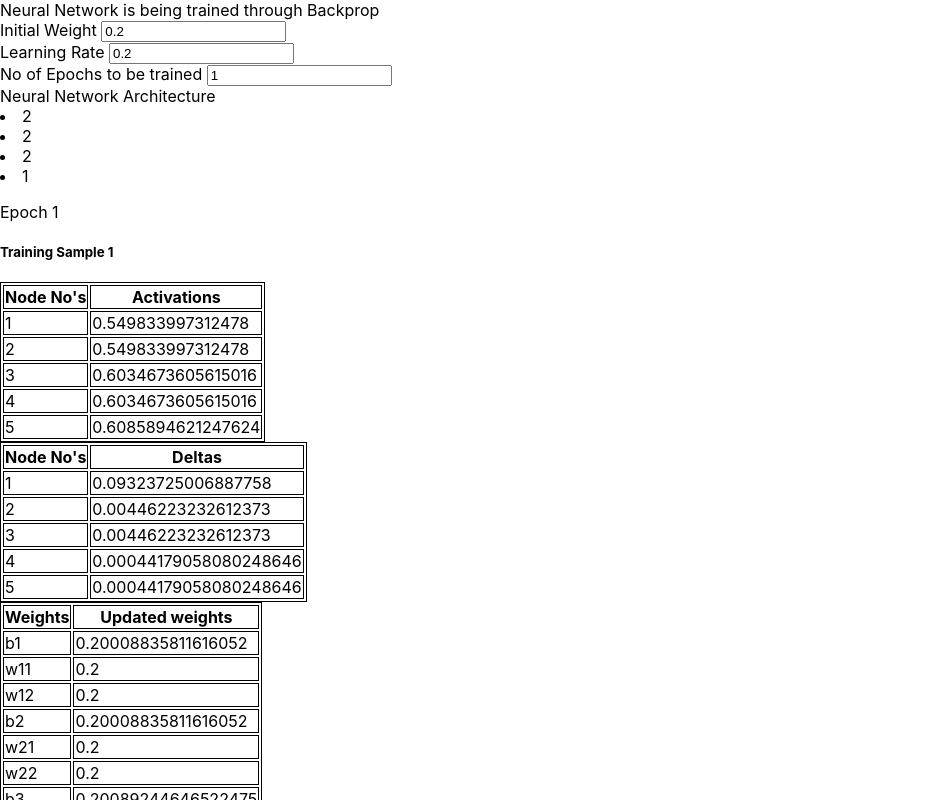
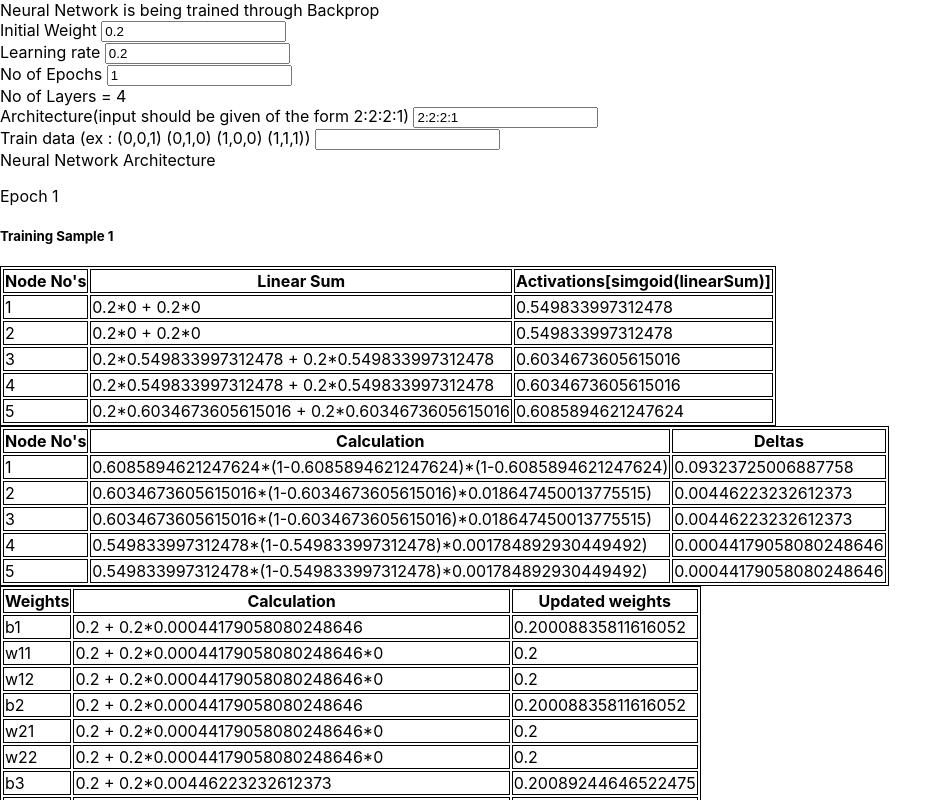
Before and after one commit to aneessh18/backprop-simulator, a React (Create React App) app: page / in a window 1280 px wide. Shown: the top 800 px of the page, without its empty margins (0-952 px from the left). Built offline with nearby package versions, Linux system fonts and the light colour scheme.

Commit message:
add input for network parameters

```diff
--- a/src/App.js
+++ b/src/App.js
@@ -1,13 +1,55 @@
 import {useState} from 'react';
 const simgoid = (x) => 1/(1+Math.exp(-x))
+
+function Input(props)
+{
+  return (
+    <div>
+      <text>{props.name} </text>
+      <input type={props.type} value={props.value===0 ? '':props.value} size={props.hasOwnProperty('size')? props.size : 20}
+      onChange={e => {
+          if(props.type === "number")
+          {
+              let num = parseFloat(e.target.value);
+            if(isNaN(num))
+            num = 0;
+
+            props.setInput(num)
+          }
+          else if(props.parameter === 'arch')
+          {
+            let arch = e.target.value.split(":");
+            props.setInput(arch);
+          }
+          else if(props.parameter === 'trainData')
+          {
+            let trainData = e.target.value.split(' ');
+            console.log(trainData);
+            let buf = []
+            for(let i=0;i<trainData.length;i++)
+            {
+              buf.push(trainData[i].slice(1, trainData[i].length-1).split(',').map(s => parseInt(s)));
+            }
+            // console.log(buf);
+            props.setInput(buf);
+          }
+        }
+      }></input>
+    </div>
+  )
+}
 
 function Backprop(props) {
   const [initialWeight,  setInitialWeight] = useState(props.initialWeight);
   const [learningRate, setLearningRate] = useState(props.learningRate);
   const [epochs, setEpochs] = useState(props.epochs);
-  const trainData = props.trainData;
-  const arch = props.arch;
+  const noOfLayers = props.arch.length;
+  const [trainData, setTrainData] = useState(props.trainData);
+  const [arch, setArch] = useState(props.arch);
 
+  // if the user has entered no of layers then check if its equal to len of arch
+  // if yes then copy the arch numbers
+  // else first layer with no of features then set all of them to 1
   let weights = {};
   let bias = {};
   let activations = {};
@@ -56,19 +98,19 @@ function Backprop(props) {
         {
           let linearSum = 0;
           nodeNo += 1
-          // let linearSumString = '';
+          let linearSumString = '';
           for(let k=0;k<prev;k++)
           {
-            // linearSumString += `${weights[`${nodeNo}${k+1}`]}*${prevActivations[k]}`;
-            // if(k!=prev-1)
-            // linearSumString += ' + ';
+            linearSumString += `${weights[`${nodeNo}${k+1}`]}*${prevActivations[k]}`;
+            if(k!==prev-1)
+            linearSumString += ' + ';
             linearSum += weights[`${nodeNo}${k+1}`]*prevActivations[k];
             consumed[`${nodeNo}${k+1}`] = prevActivations[k];
           }
           linearSum += bias[nodeNo];
-          // forwardOutputs.push(linearSumString);
+
           activations[nodeNo] = simgoid(linearSum);
-          forwardOutputs.push(`${activations[nodeNo]}`);
+          forwardOutputs.push([linearSumString,`${activations[nodeNo]}`]); // push the linear sum and activation
           curActivations.push(activations[nodeNo]);
         }
         // console.log("current activations of this layer are");
@@ -80,7 +122,8 @@ function Backprop(props) {
       // the backpropagation starts
       let backpropOutputs = [];
       deltas[nodeNo] = activations[nodeNo]*(1-activations[nodeNo])*(t-activations[nodeNo]);
-      backpropOutputs.push(`${deltas[nodeNo]}`);
+      let calc = `${activations[nodeNo]}*(1-${activations[nodeNo]})*(${t}-${activations[nodeNo]})`
+      backpropOutputs.push([calc, `${deltas[nodeNo]}`]);
       // console.log(`deltas${nodeNo}`);
       // console.log(deltas[nodeNo]);
       let prevDelta = [nodeNo];
@@ -103,7 +146,8 @@ function Backprop(props) {
           // console.log(cummulativeDelta);
 
           deltas[nodeNo] = activations[nodeNo]*(1-activations[nodeNo])*cummulativeDelta;
-          backpropOutputs.push(`${deltas[nodeNo]}`);
+          calc = `${activations[nodeNo]}*(1-${activations[nodeNo]})*${cummulativeDelta})`
+          backpropOutputs.push([calc, `${deltas[nodeNo]}`]);
         }
         prevDelta = curDelta
       }
@@ -116,12 +160,14 @@ function Backprop(props) {
         let prev = arch[i-1];
         for(let j=0;j<cur;j++)
         {
+          calc = `${bias[nodeNo]} + ${learningRate}*${deltas[nodeNo]}`;
           bias[nodeNo] += learningRate*deltas[nodeNo];
-          weightUpdationOutputs.push(`b${nodeNo} ${bias[nodeNo]}`);
+          weightUpdationOutputs.push([calc, `b${nodeNo} ${bias[nodeNo]}`]);
           for(let k=0;k<prev;k++)
           {
+            calc = `${weights[`${nodeNo}${k+1}`]} + ${learningRate}*${deltas[nodeNo]}*${consumed[`${nodeNo}${k+1}`]}`;
             weights[`${nodeNo}${k+1}`] += learningRate*deltas[nodeNo]*consumed[`${nodeNo}${k+1}`];
-            weightUpdationOutputs.push(`w${nodeNo}${k+1} ${weights[`${nodeNo}${k+1}`]}`);
+            weightUpdationOutputs.push([calc, `w${nodeNo}${k+1} ${weights[`${nodeNo}${k+1}`]}`]);
           }
           nodeNo += 1
         }
@@ -134,10 +180,8 @@ function Backprop(props) {
     epochOutputs.push(trainingOutputs);
   }
   let archOutput = [];
-  for(let i=0;i<arch.length;i++)
-  {
-    archOutput.push(<li key={i}>{arch[i]}</li>);
-  }
+
+   //  it should render the component again
   // epoch outputs
   // training outputs
     //1. forward
@@ -157,16 +201,22 @@ function Backprop(props) {
         outputs.push(<h5>Training Sample {j/3+1}</h5>)
         buf.push(<tr>
           <th>Node No's</th>
-          <th>Activations</th>
+          <th>Linear Sum</th>
+          <th>Activations[simgoid(linearSum)]</th>
         </tr>);
-        for(let k=0;k<epochOutputs[i][j].length;k++) // forward
+        for(let k=0;k<epochOutputs[i][j].length;k++) // forward [0] is linear sum [1] is activation
         {
           buf.push(<tr>
             <td>
               {k+1}
             </td>
             <td>
-              {epochOutputs[i][j][k]}
+              {epochOutputs[i][j][k][0] // linear sums
+              }
+            </td>
+            <td>
+              {epochOutputs[i][j][k][1] // activations
+              }
             </td>
           </tr>)
         }
@@ -178,6 +228,7 @@ function Backprop(props) {
         buf.push(
           <tr>
             <th>Node No's</th>
+            <th>Calculation</th>
             <th>Deltas</th>
           </tr>
         );
@@ -185,7 +236,12 @@ function Backprop(props) {
         {
           buf.push(<tr>
             <td>{k+1}</td>
-            <td>{epochOutputs[i][j][k]}</td>
+            <td>{epochOutputs[i][j][k][0] // calc
+            }</td>
+            <td>
+              {epochOutputs[i][j][k][1] // delta value
+              }
+            </td>
           </tr>)
         }
         outputs.push(<table>{buf}</table>);
@@ -195,15 +251,21 @@ function Backprop(props) {
         buf = [];
         buf.push(<tr>
           <th>Weights</th>
+          <th>
+            Calculation
+          </th>
           <th>Updated weights</th>
         </tr>);
 
         for(let k=0;k<epochOutputs[i][j].length;k++) // weight updation
         {
-          let z = epochOutputs[i][j][k].split(' ');
+          let z = epochOutputs[i][j][k][1].split(' ');
           buf.push(<tr>
             <td>{z[0]}</td>
-            <td>{z[1]}</td>
+            <td>{epochOutputs[i][j][k][0] // calculation
+            }</td>
+            <td>{z[1] // updated weight
+            }</td>
           </tr>)
         }
         outputs.push(<table>{buf}</table>);
@@ -213,38 +275,15 @@ function Backprop(props) {
   return (
     <div className="stochastic">
       Neural Network is being trained through Backprop
-      <div>
-        <text>Initial Weight </text>
-        <input type='number' value={initialWeight===0 ? '':initialWeight}
-        onChange={e => {
-          let num = parseFloat(e.target.value);
-          if(isNaN(num))
-          num = 0;
-
-          setInitialWeight(num)}
-        }></input>
-      </div>
-      <div>
-        <text>Learning Rate </text>
-        <input type='number' value={learningRate===0 ? '':learningRate} onChange={e => {
-          let num = parseFloat(e.target.value)
-          if(isNaN(num))
-          num = 0;
-
-        setLearningRate(num)}}></input>
-      </div>
-      <div>
-        <text>No of Epochs to be trained </text>
-        <input type='number' value={epochs===0 ? '':epochs} onChange={e =>
-        {
-          let num = parseFloat(e.target.value)
-          if(isNaN(num))
-          num = 0;
-          setEpochs(num)
-          }}></input>
-      </div>
+      <Input type="number" name={"Initial Weight"} value={initialWeight} setInput={setInitialWeight}/>
+      <Input type="number" name={"Learning rate"} value={learningRate} setInput={setLearningRate}/>
+      <Input type="number" name={"No of Epochs"} value={epochs} setInput={setEpochs}/>
+      <text>No of Layers = {noOfLayers} </text>
+      <Input type="text" parameter="arch" name={"Architecture(input should be given of the form 2:2:2:1) "} value={arch.join(':')}  setInput={setArch} />
+      <Input type="text" parameter="trainData"  name={"Train data (ex : (0,0,1) (0,1,0) (1,0,0) (1,1,1)) "} setInput={setTrainData}/>
       <text>Neural Network Architecture</text>
       <text>{archOutput}</text>
+
       <div className="computation">
         {outputs}
       </div>
```
